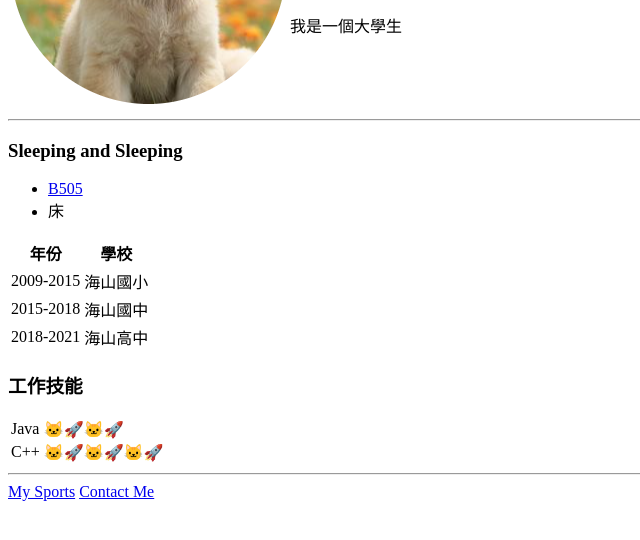
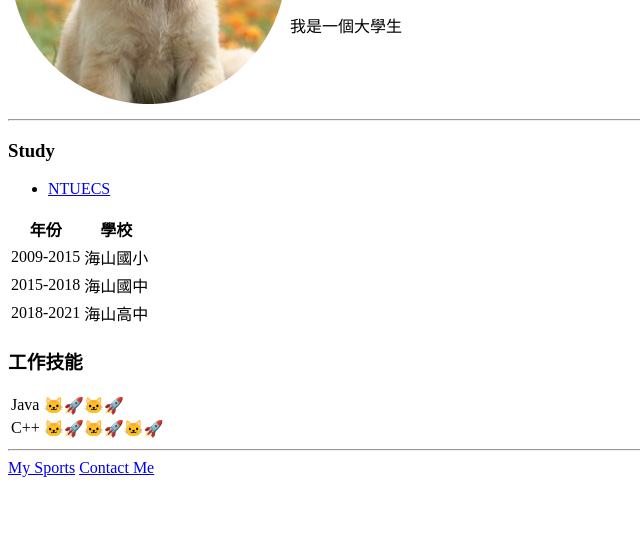
Before and after one commit to 111016017/2022cv, a plain HTML site: page index.html in a window 1280 px wide. Shown: the part 182-722 px from the top of the page, without its empty margins (0-640 px from the left). Drawn offline with Linux system fonts and the light colour scheme.

Commit message:
Add files via upload

```diff
--- a/index.html
+++ b/index.html
@@ -18,10 +18,9 @@
     </table>
 
     <hr>
-    <h3>Sleeping and Sleeping</h3>
+    <h3>Study</h3>
     <ul>
-        <li><a href="https://csntue.ntue.edu.tw/">B505</a></li>
-        <li>床</li>
+        <li><a href="https://csntue.ntue.edu.tw/">NTUECS</a></li>
     </ul>
     <table>
         <thead>
```
